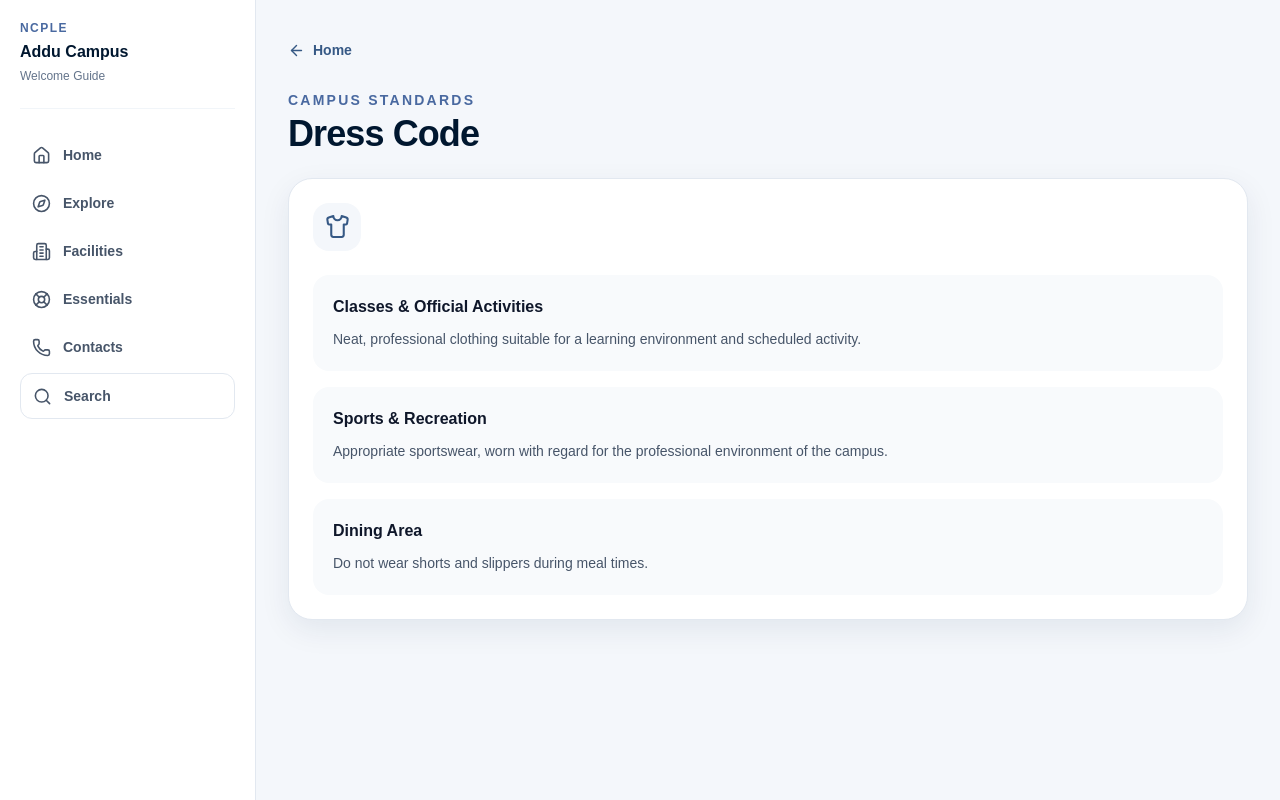
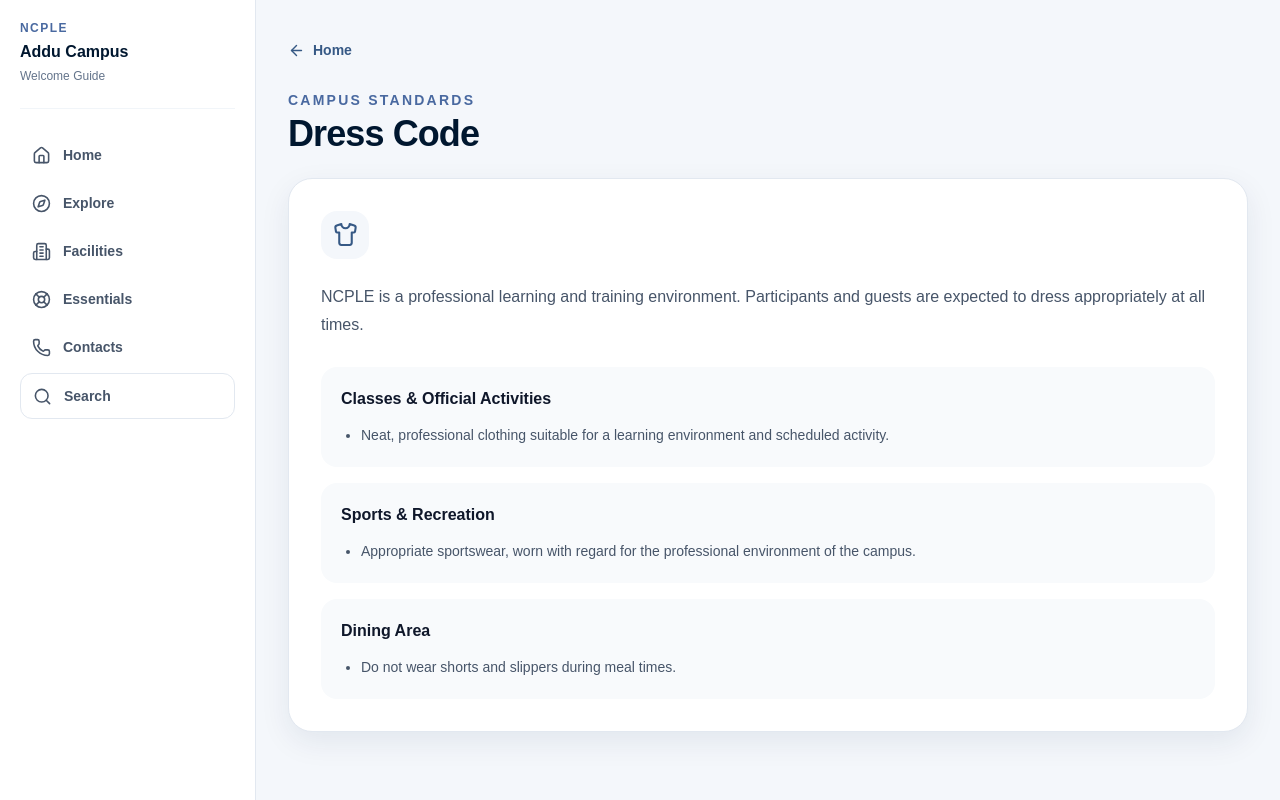
Before and after one commit to fathimathasmaa-sudo/ncple-addu-campus-guide, a Next.js app: page /dress-code in a window 1280 px wide. Built offline with nearby package versions, Linux system fonts and the light colour scheme.

Commit message:
content: complete dress code guidance

```diff
--- a/app/dress-code/page.tsx
+++ b/app/dress-code/page.tsx
@@ -1,2 +1,30 @@
-import {Shirt} from "lucide-react";import {PageShell} from "@/components/PageShell";import {guide} from "@/data/campusGuide";
-export default function DressCode(){return <PageShell title="Dress Code" eyebrow="Campus standards"><div className="mt-6 rounded-3xl border border-slate-200 bg-white p-6 shadow-soft"><div className="flex h-12 w-12 items-center justify-center rounded-2xl bg-ncple-50 text-ncple-700"><Shirt size={25}/></div><div className="mt-6 space-y-4">{guide.dressCode.map(x=><section key={x.title} className="rounded-2xl bg-slate-50 p-5"><h2 className="font-semibold text-slate-900">{x.title}</h2><p className="mt-2 text-sm leading-6 text-slate-600">{x.body}</p></section>)}</div></div></PageShell>}
+import { Shirt } from "lucide-react";
+import { PageShell } from "@/components/PageShell";
+import { guide } from "@/data/campusGuide";
+
+export default function DressCode() {
+  return (
+    <PageShell title="Dress Code" eyebrow="Campus standards">
+      <div className="mt-6 rounded-3xl border border-slate-200 bg-white p-6 shadow-soft md:p-8">
+        <div className="flex h-12 w-12 items-center justify-center rounded-2xl bg-ncple-50 text-ncple-700">
+          <Shirt size={25} />
+        </div>
+        <div className="mt-6">
+          <p className="text-base leading-7 text-slate-600">
+            NCPLE is a professional learning and training environment. Participants and guests are expected to dress appropriately at all times.
+          </p>
+          <div className="mt-7 space-y-4">
+            {guide.dressCode.map((item) => (
+              <section key={item.title} className="rounded-2xl bg-slate-50 p-5">
+                <h2 className="font-semibold text-slate-900">{item.title}</h2>
+                <ul className="mt-3 list-disc space-y-2 pl-5 text-sm leading-6 text-slate-600">
+                  <li>{item.body}</li>
+                </ul>
+              </section>
+            ))}
+          </div>
+        </div>
+      </div>
+    </PageShell>
+  );
+}
```
